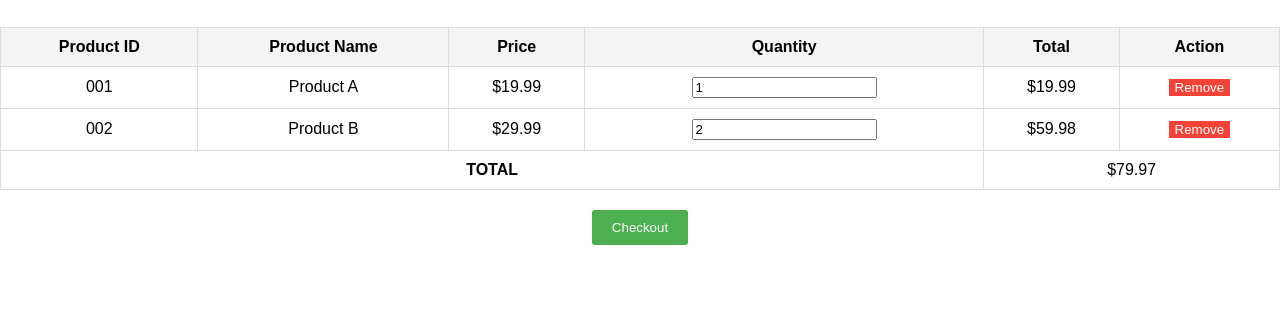
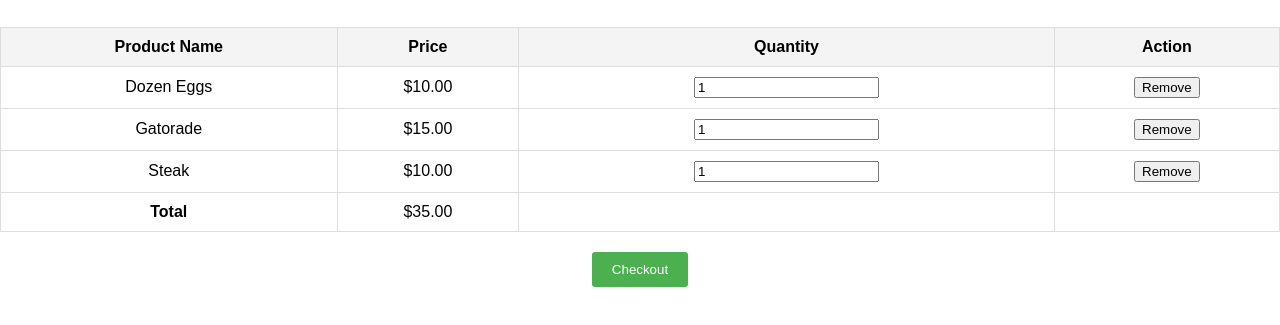
Before and after one commit to Abdallah402/IST256-WebFront, a plain HTML site: page ShoppingCart.html in a window 1280 px wide. Both pictures are taken after typing "Sample" into the empty fields and a click on the button "Add". Shown: the part 165-490 px from the top of the page. Drawn offline with nearby package versions, Linux system fonts and the light colour scheme.

Commit message:
Edited the Javascript for the table and updating and removing items from the table

```diff
--- a/ShoppingCart.html
+++ b/ShoppingCart.html
@@ -8,10 +8,10 @@
 <header>
     <h1>Shopping Cart</h1>
     <input type="text" id="search-bar" placeholder="Search...">
-    <button id="add-button" class="primary-button">Add</button>
+<!--    <button id="add-button" class="primary-button">Add</button>-->
 <!--    This button will add a product to the table, but it will override the hard coded products in the shopping cart,
         so I commented it out for now but f you want to use it you can uncomment it-->
-<!--    <button id="add-button" class="primary-button" onclick="addToCart({ productId: 1, productName: 'Steak', price: 10.00 })">Add</button>-->
+    <button id="add-button" class="primary-button" onclick="addToCart({ id: 1, name: 'Steak', price: 10.00 })">Add</button>
 </header>
 
 <main>
@@ -19,80 +19,85 @@
     <table id="cart-table">
         <thead>
         <tr>
-            <th>Product ID</th>
             <th>Product Name</th>
             <th>Price</th>
             <th>Quantity</th>
-            <th>Total</th>
             <th>Action</th>
         </tr>
         </thead>
         <tbody>
         <tr>
-            <td>001</td>
-            <td>Product A</td>
-            <td>$19.99</td>
-            <td><input type="number" value="1"></td>
-            <td>$19.99</td>
-            <td><button class="red-button" >Remove</button></td>
+            <td>Dozen Eggs</td>
+            <td>$10.00</td>
+            <td><input type="number" value="1" min="1" oninput="updateTotal()"></td>
+            <td><button onclick="removeItem(this)">Remove</button></td>
         </tr>
         <tr>
-            <td>002</td>
-            <td>Product B</td>
-            <td>$29.99</td>
-            <td><input type="number" value="2"></td>
-            <td>$59.98</td>
-            <td><button class="red-button">Remove</button></td>
+            <td>Gatorade</td>
+            <td>$15.00</td>
+            <td><input type="number" value="1" min="1" oninput="updateTotal()"></td>
+            <td><button onclick="removeItem(this)">Remove</button></td>
         </tr>
-        <tr>
-            <td colspan="4"><b>TOTAL</b></td>
-            <td colspan="2">$79.97</td>
+        <tr id="total-row">
+            <td><b>Total</b></td>
+            <td id="total-amount">$0.00</td>
+            <td></td>
+            <td></td>
         </tr>
         </tbody>
+    </table>
 
-    </table>
+    <script src="https://stackpath.bootstrapcdn.com/bootstrap/4.5.0/js/bootstrap.min.js"></script>
 
 
 
     <button id="checkout-button" class="green-button">Checkout</button>
 </main>
 <script>
-    let shoppingCart = [];
     function addToCart(product) {
-        const existingProduct = shoppingCart.find(item => item.productId === product.productId);
-        if (existingProduct) {
-            existingProduct.quantity += 1;
-        } else {
-            shoppingCart.push({ productId: product.productId, productName: product.productName, price: product.price, quantity: 1 });
+        const cartTable = document.getElementById("cart-table");
+        const newRow = cartTable.insertRow(cartTable.rows.length - 1);
+        const productNameCell = newRow.insertCell(0);
+        productNameCell.textContent = product.name;
+        const productPriceCell = newRow.insertCell(1);
+        productPriceCell.textContent = "$" + product.price.toFixed(2);
+        const quantityCell = newRow.insertCell(2);
+        const quantityInput = document.createElement("input");
+        quantityInput.type = "number";
+        quantityInput.value = 1;
+        quantityInput.min = 1;
+        quantityInput.oninput = function() {
+            updateTotal();
+        };
+        quantityCell.appendChild(quantityInput);
+        const removeButtonCell = newRow.insertCell(3);
+        const removeButton = document.createElement("button");
+        removeButton.textContent = "Remove";
+        removeButton.onclick = function() {
+            removeItem(this);
+        };
+        removeButtonCell.appendChild(removeButton);
+        updateTotal();
+    }
+    function removeItem(button) {
+        const row = button.closest("tr");
+        row.remove();
+        updateTotal();
+    }
+
+    function updateTotal() {
+        const cartTable = document.getElementById("cart-table");
+        const totalRow = cartTable.querySelector("#total-row");
+        let total = 0;
+        for (let i = 1; i < cartTable.rows.length - 1; i++) {
+            const priceCell = cartTable.rows[i].getElementsByTagName("td")[1];
+            const quantityInput = cartTable.rows[i].querySelector("input[type='number']");
+            const itemPrice = parseFloat(priceCell.textContent.slice(1));
+            const itemQuantity = parseInt(quantityInput.value, 10);
+            total += itemPrice * itemQuantity;
         }
-        updateCartDisplay();
-    }
-    function updateCartDisplay() {
-        const cartTable = document.querySelector('table tbody');
-        cartTable.innerHTML = '';
-        shoppingCart.forEach(item => {
-            const row = cartTable.insertRow();
-            const productId = row.insertCell(0);
-            const productName = row.insertCell(1);
-            const price = row.insertCell(2);
-            const quantity = row.insertCell(3);
-            const total = row.insertCell(4);
-            const action = row.insertCell(5);
-
-            productId.textContent = item.productId;
-            productName.textContent = item.productName;
-            price.textContent = item.price;
-            quantity.textContent = item.quantity;
-            total.textContent = item.price * item.quantity;
-            action.innerHTML = '<button onclick="removeFromCart(' + item.productId + ')">Remove</button>';
-        });
-    }
-    function removeFromCart(productId) {
-        const index = shoppingCart.findIndex(item => item.productId === productId);
-        if (index !== -1) {
-            shoppingCart.splice(index, 1);
-            updateCartDisplay();
-        }
+        const totalAmountCell = totalRow.querySelector("#total-amount");
+        totalAmountCell.textContent = "$" + total.toFixed(2);
     }
 </script>
 
```
